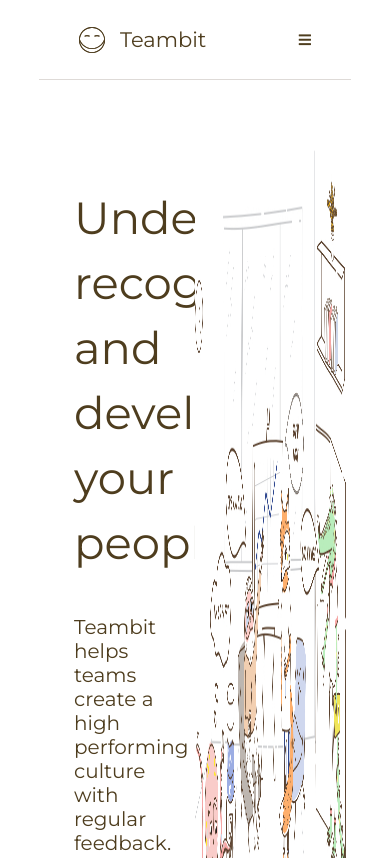
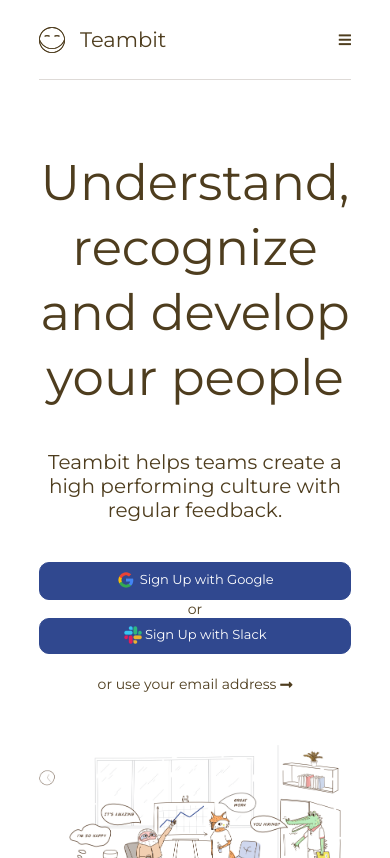
Before and after one commit to Matt0472/node-sass-teambit, a website: page index.html in a window 390 px wide. Shown: the top 858 px of the page. Drawn offline with Linux system fonts and the light colour scheme.

Commit message:
up: navbar e jumbo all complete!!!

```diff
--- a/src/partials/_header.scss
+++ b/src/partials/_header.scss
@@ -10,7 +10,6 @@
 
 .nav_left {
   img {
-    margin-left: 40px;
     margin-right: $marginRight15;
   }
   h2 {
@@ -21,8 +20,10 @@
   .hamburger_menu {
     display: none;
   }
+  li:not(:last-child) {
+    margin-right: $marginRight40;
+  }
   li {
-    margin-right: $marginRight40;
     a {
       color: $primarycolor;
       font-weight: bold;
@@ -50,7 +51,6 @@
     }
     .hamburger_menu {
       display: block;
-      margin-right: $marginRight40;
     }
   }
 }
@@ -62,10 +62,9 @@
   width: $widthInner;
   margin: 70px auto;
   .title_wrapper {
-    width: calc(100% / 2);
-    padding: 35px;
+    padding: 35px 35px 0 0;
     h1 {
-      font-size: 45px;
+      font-size: 50px;
       line-height: 65px;
       font-weight: normal;
     }
@@ -110,16 +109,31 @@
     }
   }
   .jumbo_wrapper {
-    width: calc(100% / 2);
     img {
-      width: 100%;
-      height: 100%;
+      max-width: 570px;
     }
   }
 
 }
-@media screen and (max-width: 1100px) {
+@media screen and (max-width: 1257px) {
   .jumbotron {
     flex-wrap: wrap;
+    .title_wrapper {
+      text-align: center;
+      padding: 0;
+    }
+    .jumbo_wrapper {
+      width: 100%;
+      text-align: center;
+      & img {
+        width: 100%;
+        margin-top: 50px;
+      }
+    }
   }
 }
+@media screen and (max-width: 500px) {
+  .sign_up_btn {
+    display: block;
+  }
+}
```
Also changed, not shown: dist/app.css.
